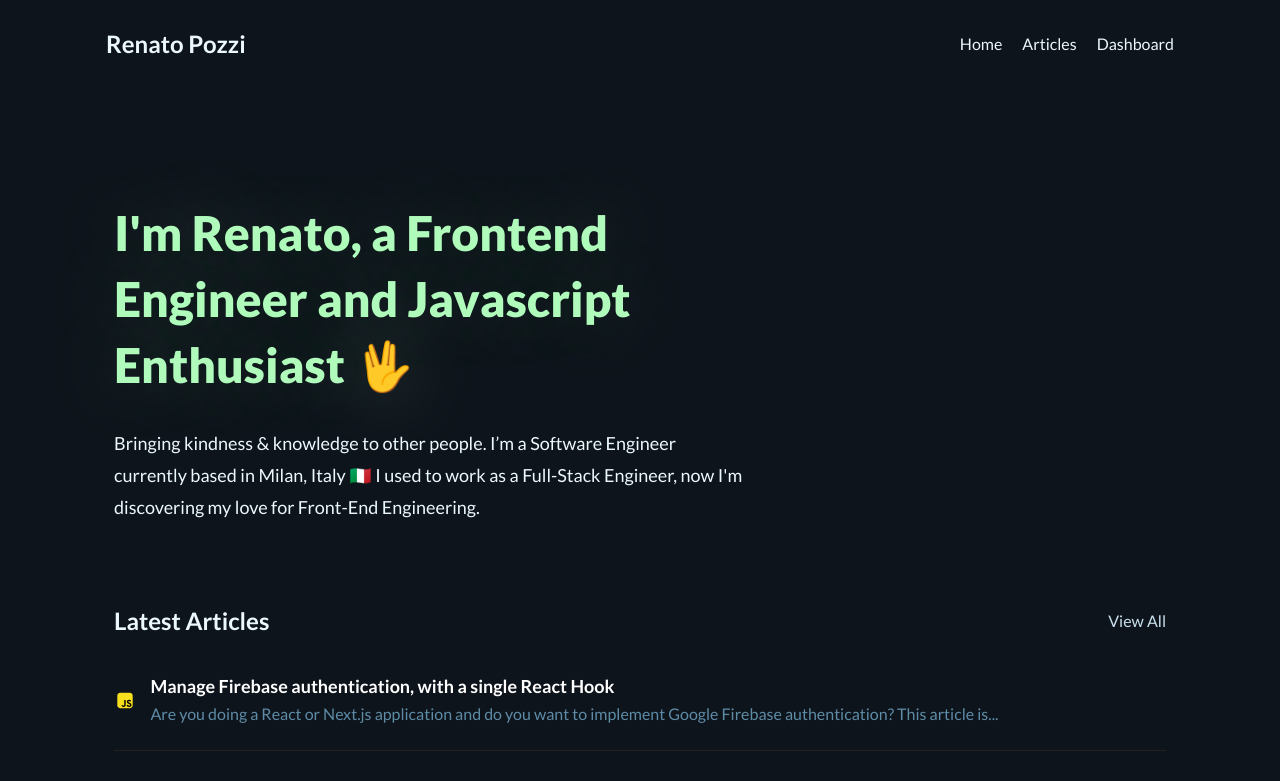
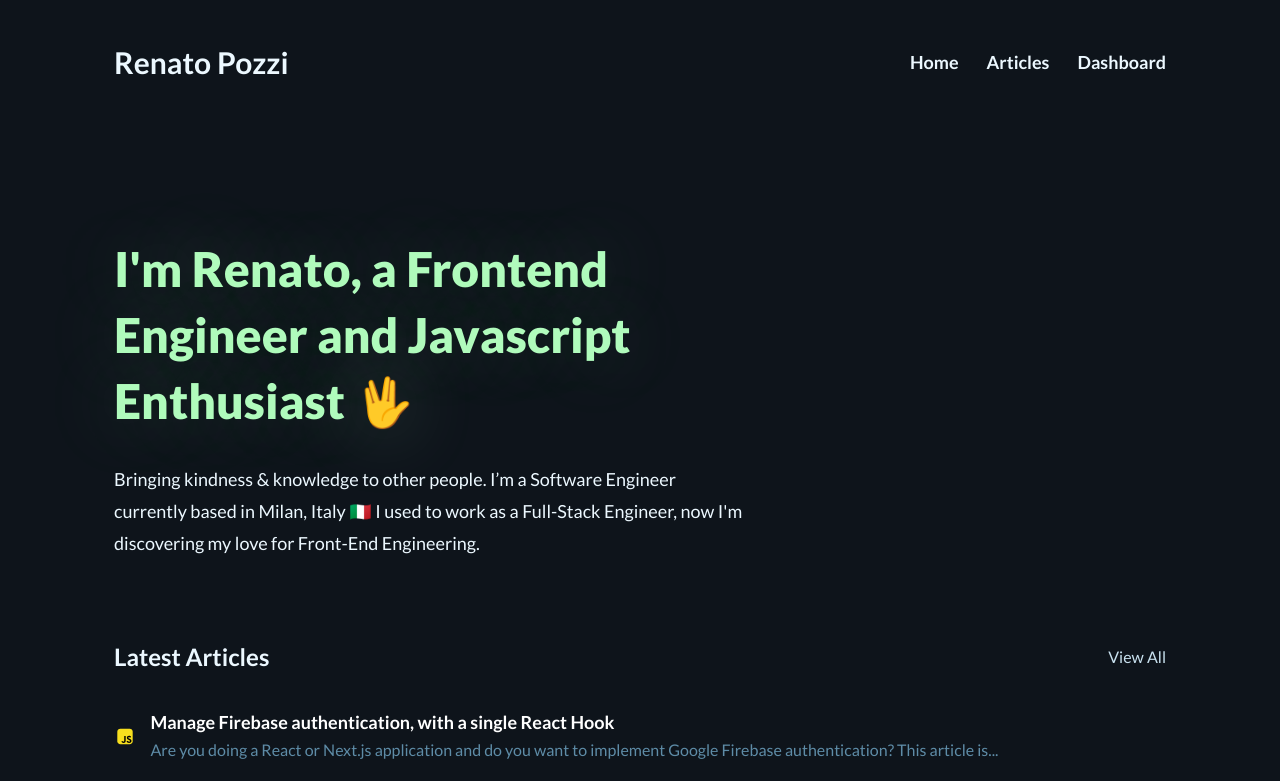
Before and after one commit to itsrennyman/renatopozzi.me, a Next.js app: page / in a window 1280 px wide. Shown: the top 781 px of the page. Built offline with nearby package versions, Linux system fonts and the light colour scheme.

Commit message:
fix: navbar padding

```diff
--- a/components/Navbar/index.js
+++ b/components/Navbar/index.js
@@ -9,7 +9,7 @@ const NavbarContainer = styled("nav", {
   margin: "0 auto",
 
   "@bp1": {
-    padding: "1.75rem 1rem",
+    padding: "2.75rem 1.5rem",
   },
 });
 
@@ -43,35 +43,40 @@ export const Navbar = () => {
         justify="between"
         css={{ color: "$text100" }}
       >
-        <Text size="2xl" weight="semibold">
+        <Text size="3xl" weight="semibold">
           Renato Pozzi
         </Text>
         <Flex
           as="ul"
           direction="row"
           align="center"
-          gap="5"
+          gap="7"
           css={{ listStyle: "none" }}
         >
           <li>
             <NextLink href="/" passHref>
               <Link animation="underlining">
-                <Text>Home</Text>
+                <Text size="lg" weight="bold">
+                  Home
+                </Text>
               </Link>
             </NextLink>
           </li>
-
           <li>
             <NextLink href="/articles" passHref>
               <Link animation="underlining">
-                <Text>Articles</Text>
+                <Text size="lg" weight="bold">
+                  Articles
+                </Text>
               </Link>
             </NextLink>
           </li>
           <li>
             <NextLink href="/dashboard" passHref>
               <Link animation="underlining">
-                <Text>Dashboard</Text>
+                <Text size="lg" weight="bold">
+                  Dashboard
+                </Text>
               </Link>
             </NextLink>
           </li>
```
